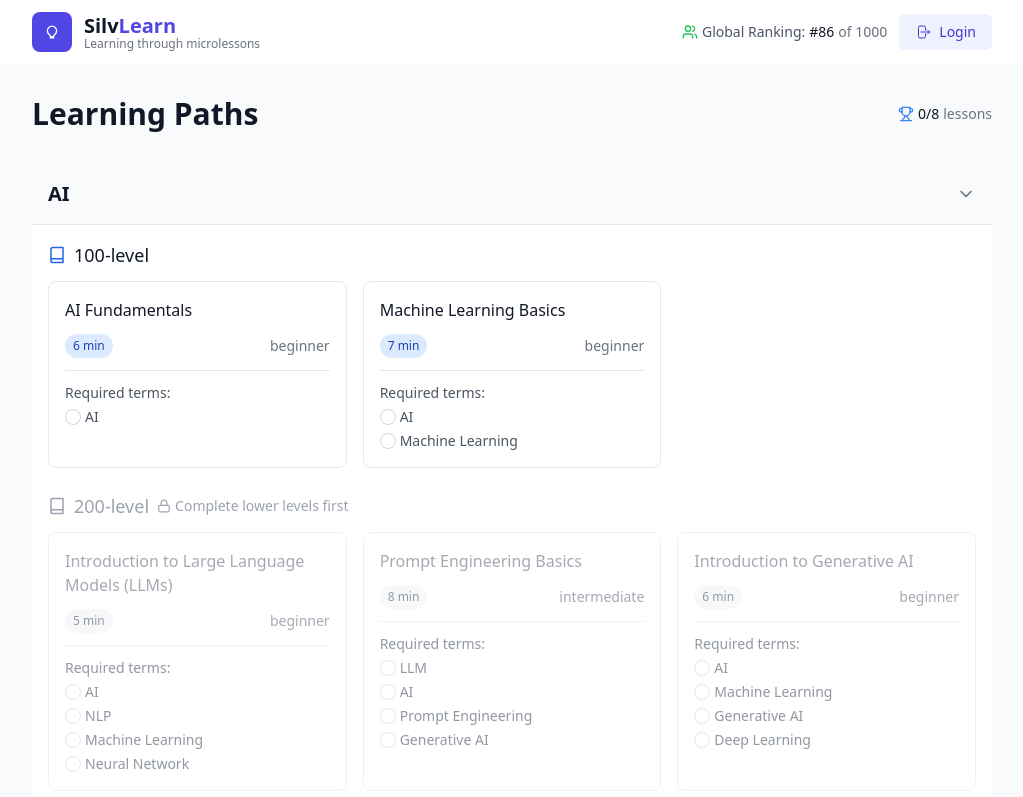
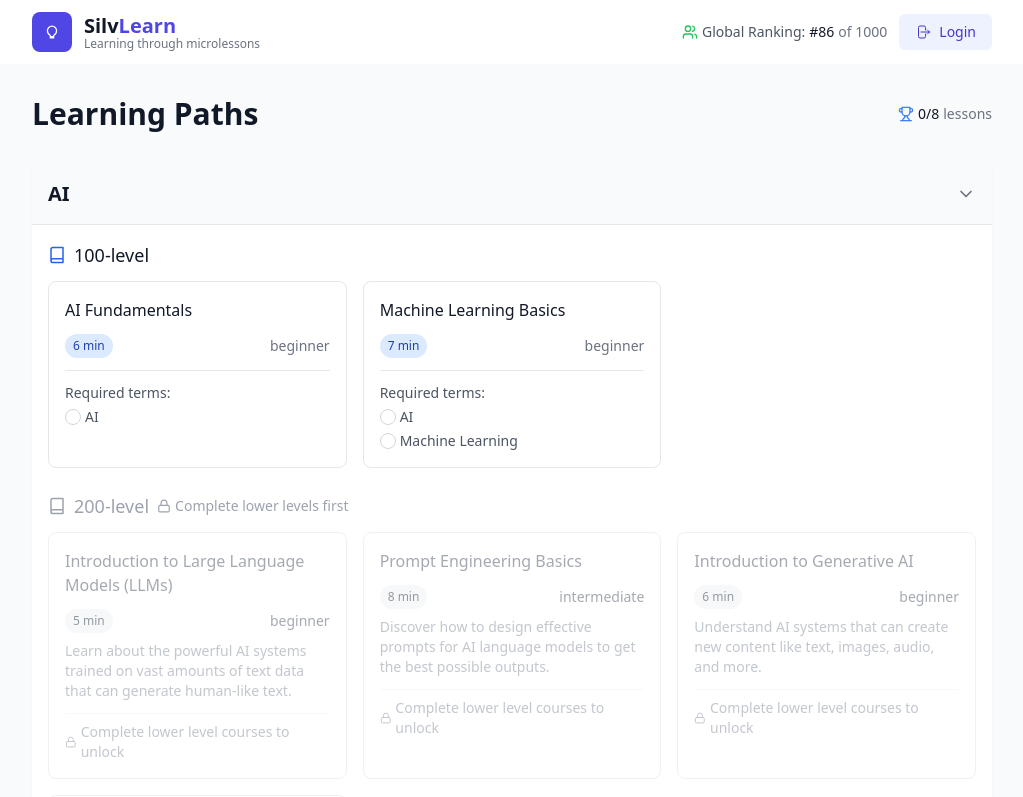
Before and after one commit to mattsilv/silv-learn, a Next.js app: page / in a window 1280 px wide. Shown: the top 797 px of the page, without its empty margins (128-1151 px from the left). Built offline with nearby package versions, Linux system fonts and the light colour scheme.

Commit message:
Simplify locked lesson display with short descriptions

```diff
--- a/data/lessons.json
+++ b/data/lessons.json
@@ -3,6 +3,7 @@
     "id": 1,
     "slug": "introduction-to-llms",
     "title": "Introduction to Large Language Models (LLMs)",
+    "short_description": "Learn about the powerful AI systems trained on vast amounts of text data that can generate human-like text.",
     "duration_minutes": 5,
     "created_at": "2023-01-01T00:00:00Z",
     "updated_at": "2023-01-01T00:00:00Z",
@@ -97,6 +98,7 @@
     "id": 2,
     "slug": "prompt-engineering-basics",
     "title": "Prompt Engineering Basics",
+    "short_description": "Discover how to design effective prompts for AI language models to get the best possible outputs.",
     "duration_minutes": 8,
     "created_at": "2023-01-15T00:00:00Z",
     "updated_at": "2023-01-15T00:00:00Z",
@@ -204,6 +206,7 @@
     "id": 3,
     "slug": "ai-fundamentals",
     "title": "AI Fundamentals",
+    "short_description": "An introduction to artificial intelligence concepts, approaches, and applications.",
     "duration_minutes": 6,
     "created_at": "2023-01-05T00:00:00Z",
     "updated_at": "2023-01-05T00:00:00Z",
@@ -299,6 +302,7 @@
     "id": 4,
     "slug": "machine-learning-basics",
     "title": "Machine Learning Basics",
+    "short_description": "Explore how computers can learn from data without being explicitly programmed.",
     "duration_minutes": 7,
     "created_at": "2023-01-08T00:00:00Z",
     "updated_at": "2023-01-08T00:00:00Z",
@@ -406,6 +410,7 @@
     "id": 5,
     "slug": "transformer-models-explained",
     "title": "Transformer Models Explained",
+    "short_description": "Dive into the revolutionary neural network architecture that powers modern language models.",
     "duration_minutes": 8,
     "created_at": "2023-01-12T00:00:00Z",
     "updated_at": "2023-01-12T00:00:00Z",
@@ -520,6 +525,7 @@
     "id": 6,
     "slug": "generative-ai-introduction",
     "title": "Introduction to Generative AI",
+    "short_description": "Understand AI systems that can create new content like text, images, audio, and more.",
     "duration_minutes": 6,
     "created_at": "2023-02-01T00:00:00Z",
     "updated_at": "2023-02-01T00:00:00Z",
@@ -637,6 +643,7 @@
     "id": 7,
     "slug": "deep-learning-fundamentals",
     "title": "Deep Learning Fundamentals",
+    "short_description": "Learn about neural networks with multiple layers that can automatically discover patterns in data.",
     "duration_minutes": 9,
     "created_at": "2023-01-10T00:00:00Z",
     "updated_at": "2023-01-10T00:00:00Z",
@@ -749,6 +756,7 @@
     "id": 8,
     "slug": "quantum-computing-introduction",
     "title": "Introduction to Quantum Computing",
+    "short_description": "Explore the emerging technology that uses quantum mechanics to process information in revolutionary ways.",
     "duration_minutes": 7,
     "created_at": "2023-03-01T00:00:00Z",
     "updated_at": "2023-03-01T00:00:00Z",
--- a/pages/index.tsx
+++ b/pages/index.tsx
@@ -301,7 +301,29 @@ const Home: NextPage<HomeProps> = ({ lessons, topics }) => {
                                           </div>
                                         )}
 
-                                        {!loading &&
+                                        {/* For locked lessons, show a simplified preview with lock icon */}
+                                        {!isAccessible && (
+                                          <>
+                                            <p className="text-sm text-gray-400 mt-2">
+                                              {lesson.short_description}
+                                            </p>
+                                            <div className="mt-3 pt-2 border-t border-gray-100">
+                                              <div className="flex items-center text-sm text-gray-400">
+                                                <Lock
+                                                  size={12}
+                                                  className="mr-1"
+                                                />
+                                                <span>
+                                                  Complete lower level courses
+                                                  to unlock
+                                                </span>
+                                              </div>
+                                            </div>
+                                          </>
+                                        )}
+
+                                        {isAccessible &&
+                                          !loading &&
                                           lesson.required_terms &&
                                           lesson.required_terms.length > 0 && (
                                             <div className="mt-3 border-t pt-3">
--- a/utils/lessonService.ts
+++ b/utils/lessonService.ts
@@ -47,6 +47,7 @@ export type Lesson = {
   id: number;
   slug: string;
   title: string;
+  short_description: string;
   duration_minutes: number;
   created_at: string;
   updated_at: string;
```
